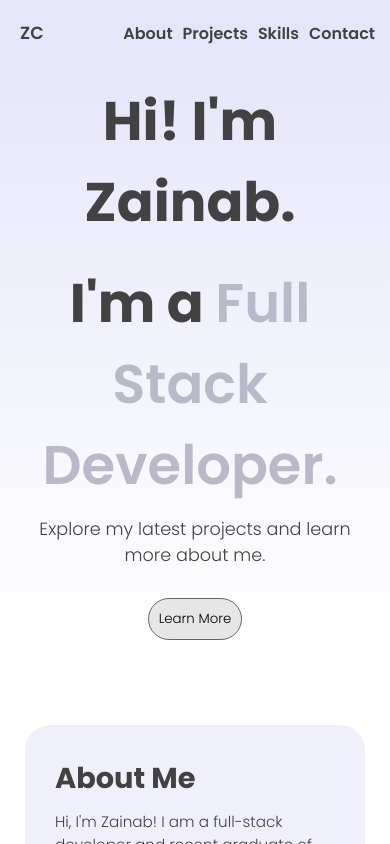
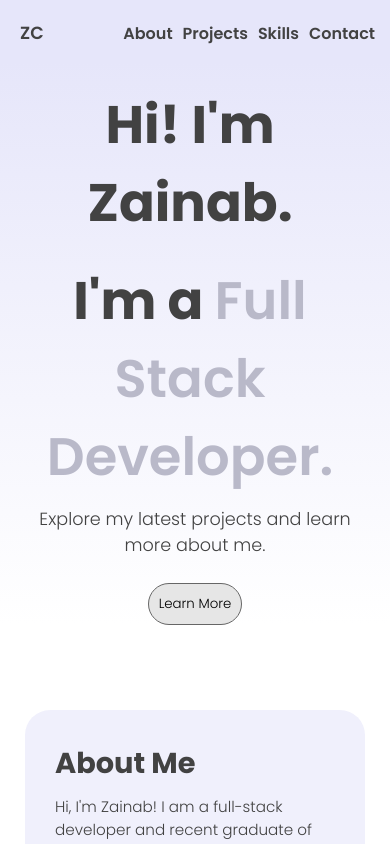
Before and after one commit to zainabch123/updated-portfolio-react-app, a React (Vite) app: page / in a window 390 px wide. Shown: the top 844 px of the page. Built offline with nearby package versions, Linux system fonts and the light colour scheme.

Commit message:
Updated spacing of title section

```diff
--- a/src/index.css
+++ b/src/index.css
@@ -167,14 +167,14 @@ p {
 @media (max-width: 545px) {
   .title-section {
     flex: 0 0 65vh;
-    padding: 10px 15px 0px 15px;
+    padding: 15px 15px 0px 15px;
   }
   .title-section h1 {
-    font-size: 3.4rem;
+    font-size: 3.3rem;
   }
 
   .title-section button {
-    margin-top: 20px;
+    margin-top: 15px;
   }
   .about-elements,
   .projects-section .title,
```
